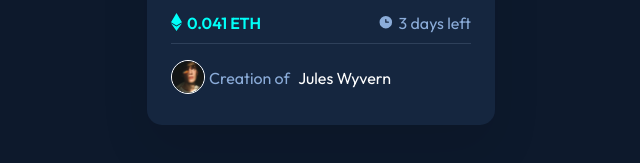
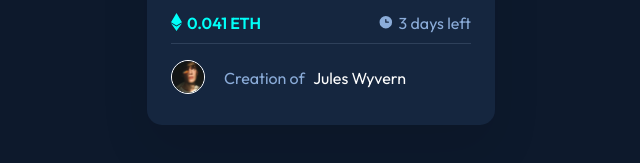
Before and after one commit to AnnePatchkoria/NFT-preview-card-component, a plain HTML site: page index.html in a window 1280 px wide. Shown: the part 567-730 px from the top of the page, 319-959 px from the left. Drawn offline with Linux system fonts and the light colour scheme.

Commit message:
correct nft autor name possition

```diff
--- a/style.css
+++ b/style.css
@@ -94,7 +94,7 @@ body {
   margin-top: 16px;
   margin-bottom: 15px;
   color: #8bacd9;
-  margin-right: 80px;
+  margin-right: 65px;
   font-family:'Outfit', sans-serif;
 }
 .nft-autor {
```
